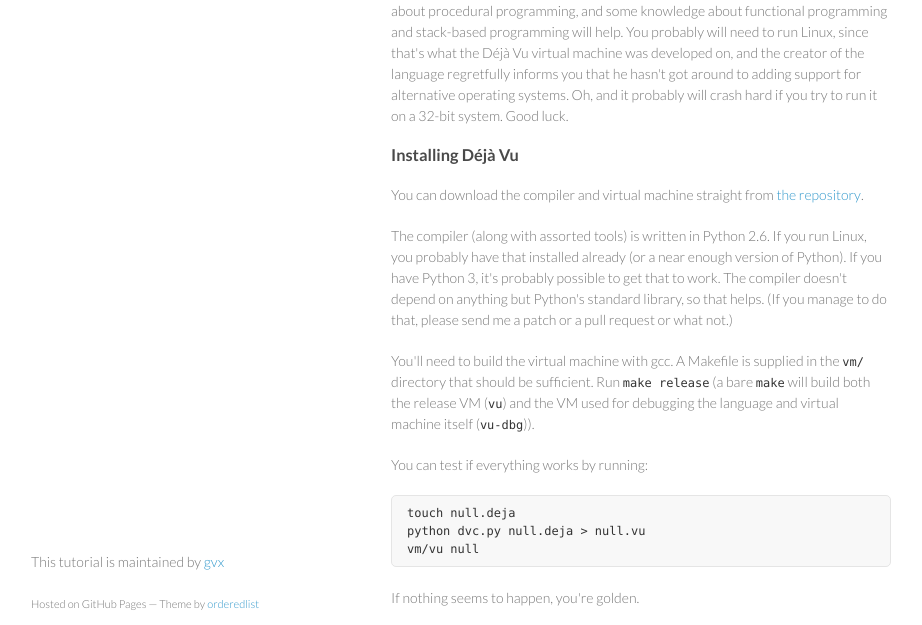
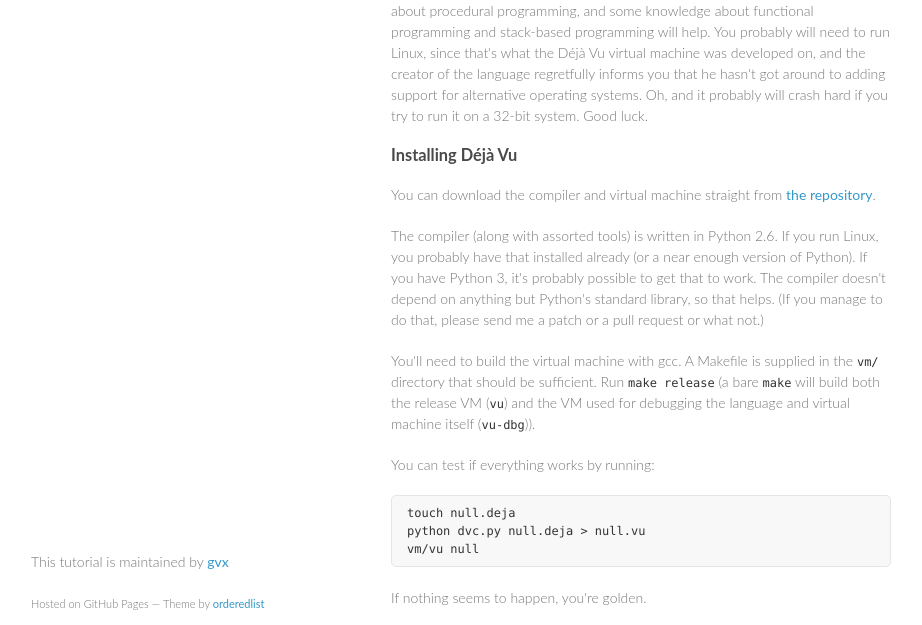
Before and after one commit to gvx/deja-docs, a plain HTML site: page tutorial.html in a window 1280 px wide. Shown: the part 117-742 px from the top of the page, without its empty margins (179-1101 px from the left). Drawn offline with Linux system fonts and the light colour scheme.

Commit message:
Gets rid of the Lato font
Also adds DejaVu Sans Mono as synonym for Bitstream Vera Sans Mono, because
they're basically the same font and my computer doesn't have the latter. The
name is a funny coincidence, but not my reason for including it, if you were
wondering.

```diff
--- a/stylesheets/styles.css
+++ b/stylesheets/styles.css
@@ -1,4 +1,4 @@
-@import url(https://fonts.googleapis.com/css?family=Lato:300italic,700italic,300,700);
+/*@import url(https://fonts.googleapis.com/css?family=Lato:300italic,700italic,300,700);*/
 
 body {
   padding:50px;
@@ -58,7 +58,7 @@ blockquote {
 }
 
 code, pre {
-  font-family:Monaco, Bitstream Vera Sans Mono, Lucida Console, Terminal;
+  font-family:Monaco, Bitstream Vera Sans Mono, DejaVu /*Name's the same*/ Sans Mono, Lucida Console, Terminal;
   color:#333;
   font-size:12px;
 }
```
